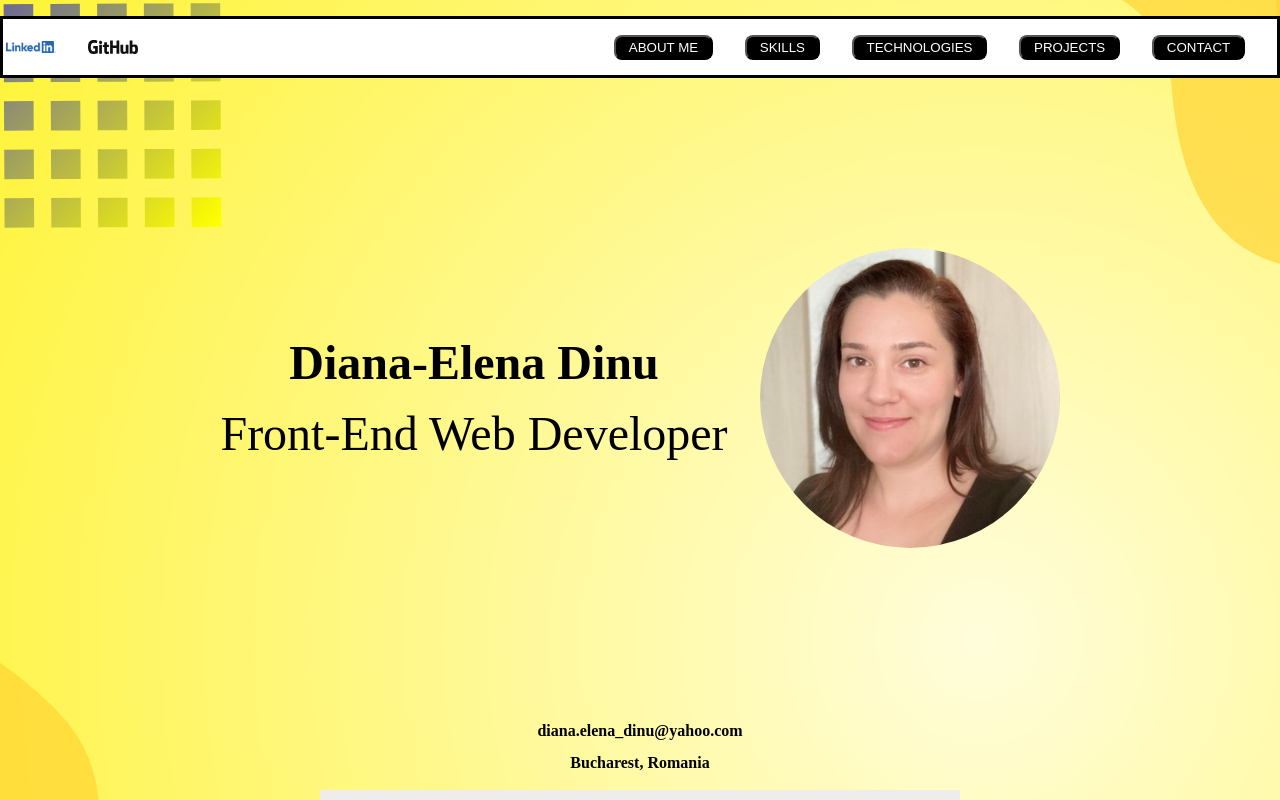
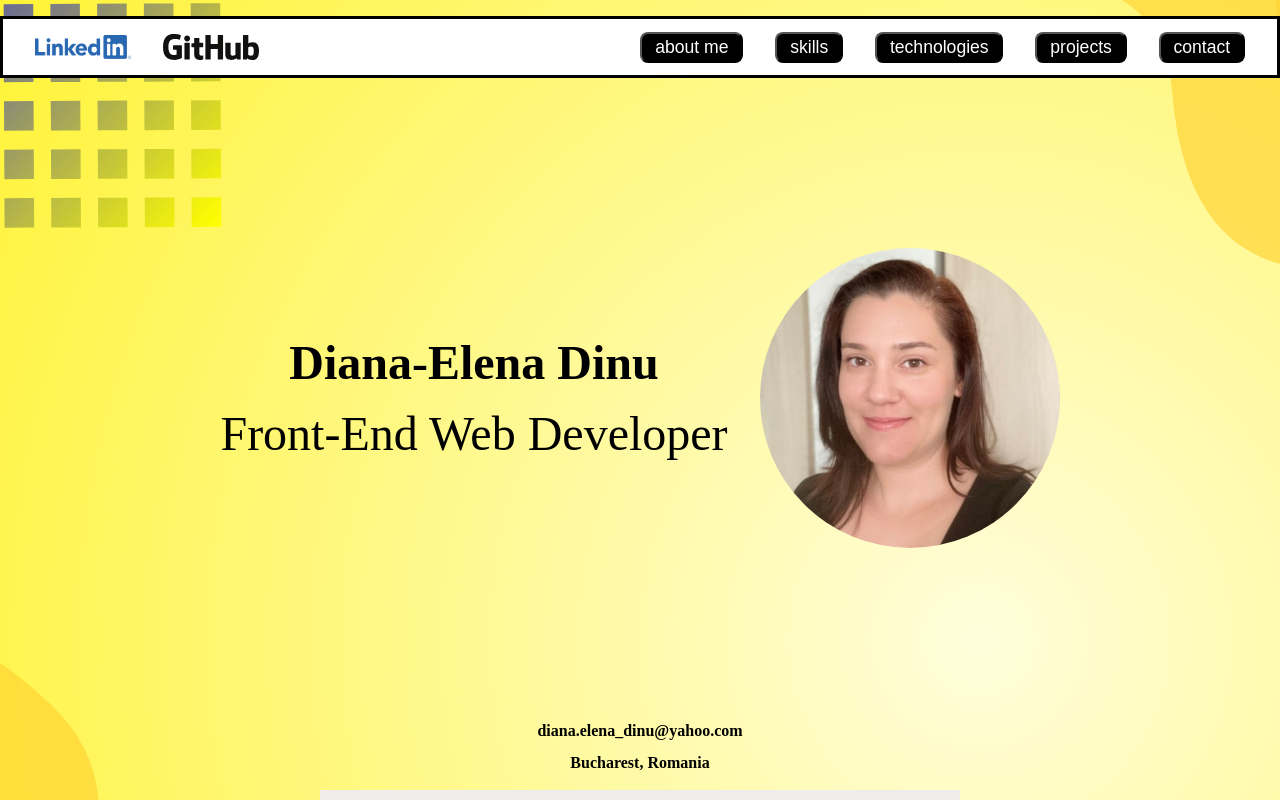
Before and after one commit to Diana-Elen/portofolio, a Next.js app in the folder my-portofolio/: page / in a window 1280 px wide. Built offline with nearby package versions, Linux system fonts and the light colour scheme.

Commit message:
update navbar css

```diff
--- a/my-portofolio/style/Navbar.module.css
+++ b/my-portofolio/style/Navbar.module.css
@@ -12,7 +12,8 @@
     color: white;
     padding: 0.2rem 0.8rem;
     border-radius: 0.5rem;
-    text-transform: uppercase;
+    text-transform: lowercase;
+    font-size: 1.1rem;
 }
 .button_design:hover {
     background-image: linear-gradient(to right, red,orange,yellow,green,blue,indigo,violet);
@@ -21,14 +22,13 @@
 }
 .contact_links {
     width: 30vw;
-    padding-inline: 1rem;
     font-weight: bold;
-    padding: 0.2rem;
+    padding: 0.2rem 1rem;
     display: flex;
     flex-direction: row;
     align-items: center;
     gap: 2rem;
-    border-inline: 1rem;
+    margin-left: 1rem;
 }
 .linkedin, .github {
     display: none;
@@ -101,5 +101,6 @@
     .linkedin, .github {
         display: flex;
         object-fit: contain;
+        width: 6rem;
     }
  }
```
Also changed, not shown: my-portofolio/components/Navbar.js (+5 -5 lines).
